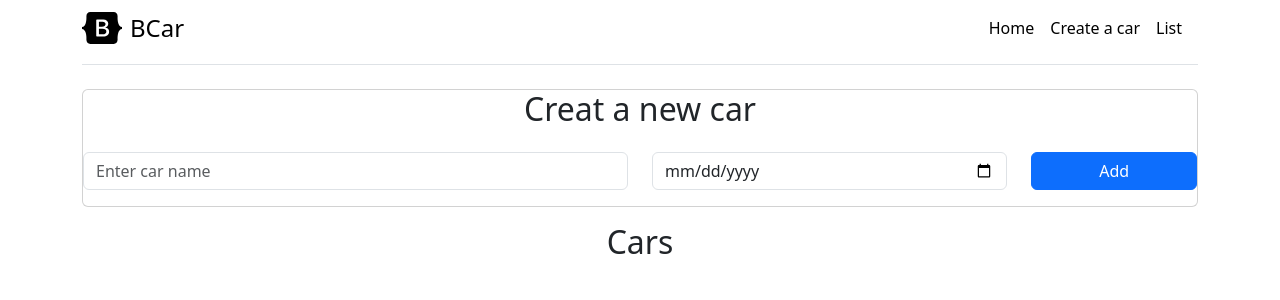
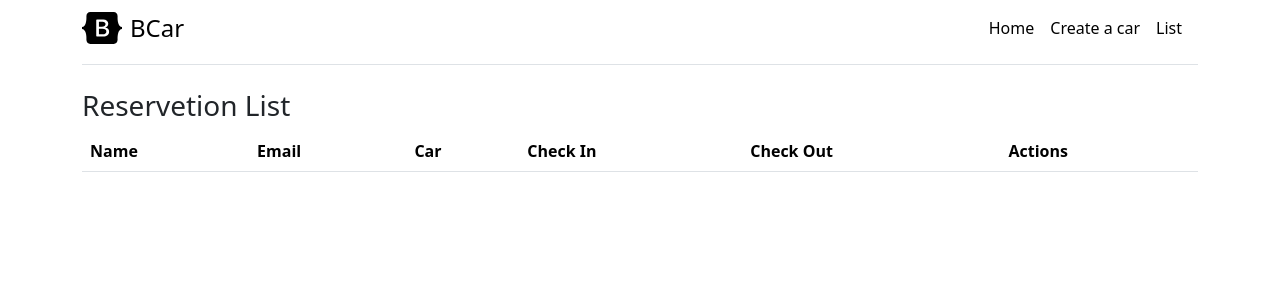
Before and after one commit to NozimaOrinboyeva/angular-course, an Angular app: page /list in a window 1280 px wide. Shown: the top 300 px of the page. Built offline with nearby package versions, Linux system fonts and the light colour scheme.

Commit message:
serverga ulash va malumot qo'shish

```diff
--- a/src/app/car-form/car-form.html
+++ b/src/app/car-form/car-form.html
@@ -23,7 +23,6 @@
 
 
     <div class="row mb-3">
-        <div class="row mb-3">
             <div class="col">
                 <label class="form-label">Client name: </label>
                 <input type="text" class="form-control" formControlName="clientName">
@@ -33,11 +32,9 @@
                 <label class="form-label">Client email: </label>
                 <input type="email" class="form-control" formControlName="clientEmail">
             </div>
-        </div>
     </div>
 
     <div class="row mb-3">
-        <div class="row mb-3">
             <div class="col">
                 <label class="form-label">Car madel: </label>
                 <input type="text" class="form-control" formControlName="carModel">
@@ -45,10 +42,9 @@
 
             <div class="col">
                 <label class="form-label">Car number: </label>
-                <input type="number" class="form-control" formControlName="carNumber ">
+                <input type="number" class="form-control" formControlName="carNumber">
             </div>
-        </div>
     </div>
 
-    <button class="btn btn-primary" type="submit" [disabled]="reservationForm.invalid">Submit</button>
+    <button class="btn btn-primary" type="submit">Submit</button>
 </form>
--- a/src/app/car-form/car-form.ts
+++ b/src/app/car-form/car-form.ts
@@ -1,13 +1,16 @@
-import { Component } from '@angular/core';
+import { Component, inject } from '@angular/core';
 import { FormControl, FormGroup, ReactiveFormsModule, Validators } from '@angular/forms';
+import { CarService } from '../serviecs/car.service';
 
 @Component({
   selector: 'app-car-form',
   imports: [ReactiveFormsModule],
   templateUrl: './car-form.html',
-  styleUrl: './car-form.css'
+  styleUrl: './car-form.css',
+  standalone: true,
 })
 export class CarForm {
+  carService = inject(CarService);
   reservationForm: FormGroup = new FormGroup({
     checkIn: new FormControl('', [Validators.required]),
     checkOut: new FormControl('', [Validators.required]),
@@ -19,6 +22,9 @@ export class CarForm {
   })
 
   onSubmit(){
+    const data = { ...this.reservationForm.value, id: Date.now() };
+    this.carService.addReservation(data);
+    this.reservationForm.reset();
     // console.log('Form submitted:', this.reservationForm.value);
   }
 
--- a/src/app/car-list/car-list.html
+++ b/src/app/car-list/car-list.html
@@ -1,11 +1,11 @@
+<!-- birinchi dars uchun practis -->
 <!-- <p class="paragraph">{{carName}}</p>
 <ul>
     <li>{{car.id}}</li>
     <li>{{car.name}}</li>
     <li>{{car.year}}</li>
 </ul> -->
-
-<div class="cantainer">
+<!-- <div class="cantainer">
     <div class="card mt-3">
         <div class="row">
             <div class="col">
@@ -34,10 +34,41 @@
             <div class="input-group flex-nowrap">
                 <input type="text" class="list-grup-item d-flex justify-content-between align-items-center" placeholder="Username" aria-label="Username" aria-describedby="addon-wrapping">{{car.name}} | {{ car.year }}  <button (click)="onDelete(car)" class="btn btn-danger btn-sm">Delete</button>
               </div>
-            <!-- <li class="list-grup-item d-flex justify-content-between align-items-center">{{car.name}} | {{ car.year }}   <button (click)="onDelete(car)" class="btn btn-danger btn-sm">Delete</button>
-            </li>  -->
         }
     </ul>
 
 
-</div>
+</div> -->
+
+
+
+<h3>Reservetion List</h3>
+
+
+<table class="table table-striped">
+    <thead>
+        <tr>
+            <th>Name</th>
+            <th>Email</th>
+            <th>Car</th>
+            <th>Check In</th>
+            <th>Check Out</th>
+            <th>Actions</th>
+        </tr>
+    </thead>
+    <tbody>
+        @for (item of ReservationList; track item.id) {
+            <tr>
+                <td>{{item.clientName}}</td>
+                <td>{{item.clientEmail}}</td>
+                <td>{{item.carModel}} | {{item.carNumber}}</td>
+                <td>{{ item.checkIn | date:'short'}}</td>
+                <td>{{item.checkOut | date:'short'}}</td>
+                <td>
+                    <button class="btn btn-sm btn-danger mx-1">Delete</button>
+                    <button class="btn btn-sm btn-secondary mx-1">Edit</button>
+                </td>
+            </tr>
+        }
+    </tbody>
+</table>
--- a/src/app/car-list/car-list.ts
+++ b/src/app/car-list/car-list.ts
@@ -1,52 +1,26 @@
-import { Component, OnInit } from '@angular/core';
+import { Component, inject, OnInit } from '@angular/core';
 import { Car } from '../models/car';
 import { Data } from '@angular/router';
 import { FormsModule } from '@angular/forms';
+import { CarService } from '../serviecs/car.service';
+import { Reservation } from '../models/reservation';
+import { DatePipe } from '@angular/common';
 
 @Component({
   selector: 'app-car-list',
-  imports: [ FormsModule],
+  imports: [DatePipe],
   templateUrl: './car-list.html',
-  styleUrl: './car-list.css'
+  styleUrl: './car-list.css',
+  standalone: true,
 })
 export class CarList  implements OnInit {
+  reservationList: Reservation[] =[];
+  reservetionService = inject(CarService);
+
   ngOnInit(): void {
-    // console.log('Saytga kirdi.') localda ishlashi
-    const savedCars = localStorage.getItem('cars');
-    this.cars= savedCars ?   JSON.parse(savedCars): [];
+    this.reservationList = this.reservetionService.getReservations();
   }
-  carName: string = '';
-  carYear: Date = new Date();
-
-  cars: Car[] = [];
 
 
-  // car: Car = {
-  //   id: 1,
-  //   name: 'Jentra',
-  //   year: new Date('2025-06-07'),
-  // };
-
-  onSubmit(){
-
-    if(this.carName.length != 0 && this.carYear) {
-      const newCar: Car = {
-        id: this.cars.length + 1,
-        name: this.carName,
-        year: this.carYear,
-      };
-      this.cars.push(newCar);
-      this.carName = '';
-      this.carYear = new Date();
-      console.log(this.cars);
-    }
-    // console.log('Form submitted');
-    // console.log('Car Name:', this.carName);
-    // console.log('Car Year:', this.carYear);
-  }
-
-  onDelete(car: Car) {
-    this.cars = this.cars.filter((c) => c.id ! == car.id);
-  }
-
+  ReservationList: any[]=[];
 }
--- a/src/app/car/car.html
+++ /dev/null
@@ -1 +0,0 @@
-<p>car works!</p>
--- /dev/null
+++ b/src/app/serviecs/car.service.ts
@@ -0,0 +1,36 @@
+import { Injectable } from '@angular/core';
+import { Reservation } from '../models/reservation';
+
+@Injectable({
+  providedIn: 'root',
+})
+export class CarService {
+  private reservations: Reservation[] =[];
+
+  getReservations(): Reservation[] {
+    return this.reservations;
+  }
+
+  getReservationById(id: number): Reservation | undefined {
+    return this.reservations.find((reservation) => reservation.id === id);
+  }
+
+  addReservation(reservation: Reservation): void {
+    this.reservations.push(reservation);
+  }
+
+  deleteReservation(id: number): void {
+    this.reservations = this.reservations.filter(
+      (reservation) => reservation.id !== id
+    );
+  }
+
+  updateReservation(updateReservation: Reservation): void {
+    const index = this.reservations.findIndex(
+      (reservation) => reservation.id === updateReservation.id
+    );
+    if(index !== -1 ) {
+      this.reservations[index] = updateReservation
+    }
+  }
+}
```
Also changed, not shown: src/app/car/car.ts (deleted, +0 -11 lines), src/app/car/car.css (deleted).
